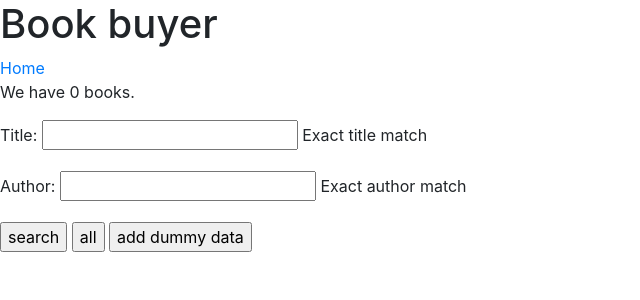
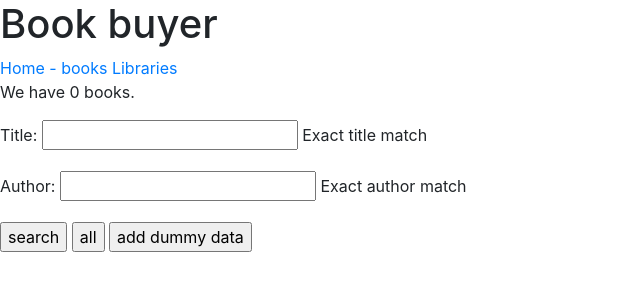
Before and after one commit to rklyne/hexagonal-django, a Django app: page / in a window 1280 px wide. Shown: the top 300 px of the page, without its empty margins (0-640 px from the left). Run offline with Django 3.2, Linux system fonts and the light colour scheme; data that the repository does not hold is empty; some libraries are stand-ins or nearby versions.

Commit message:
Link to libraries section

```diff
--- a/books/templates/base.html
+++ b/books/templates/base.html
@@ -6,7 +6,8 @@
     </head>
     <body>
         <h1>Book buyer</h1>
-        <a href="/">Home</a>
+        <a href="/">Home - books</a>
+        <a href="{% url 'library-list' %}">Libraries</a>
         {% if messages %}
         <div class="messages">
             {% for message in messages %}
```
